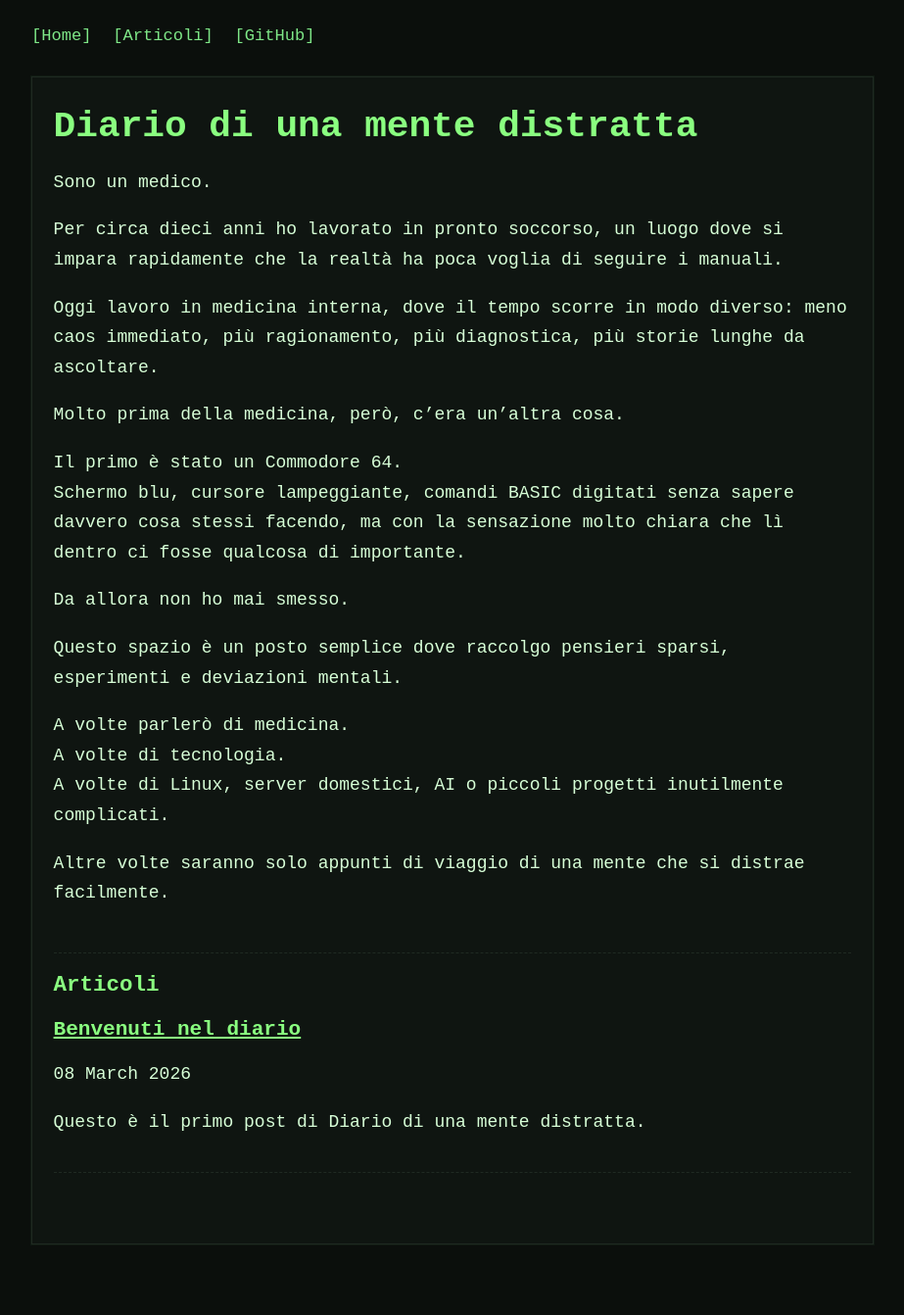
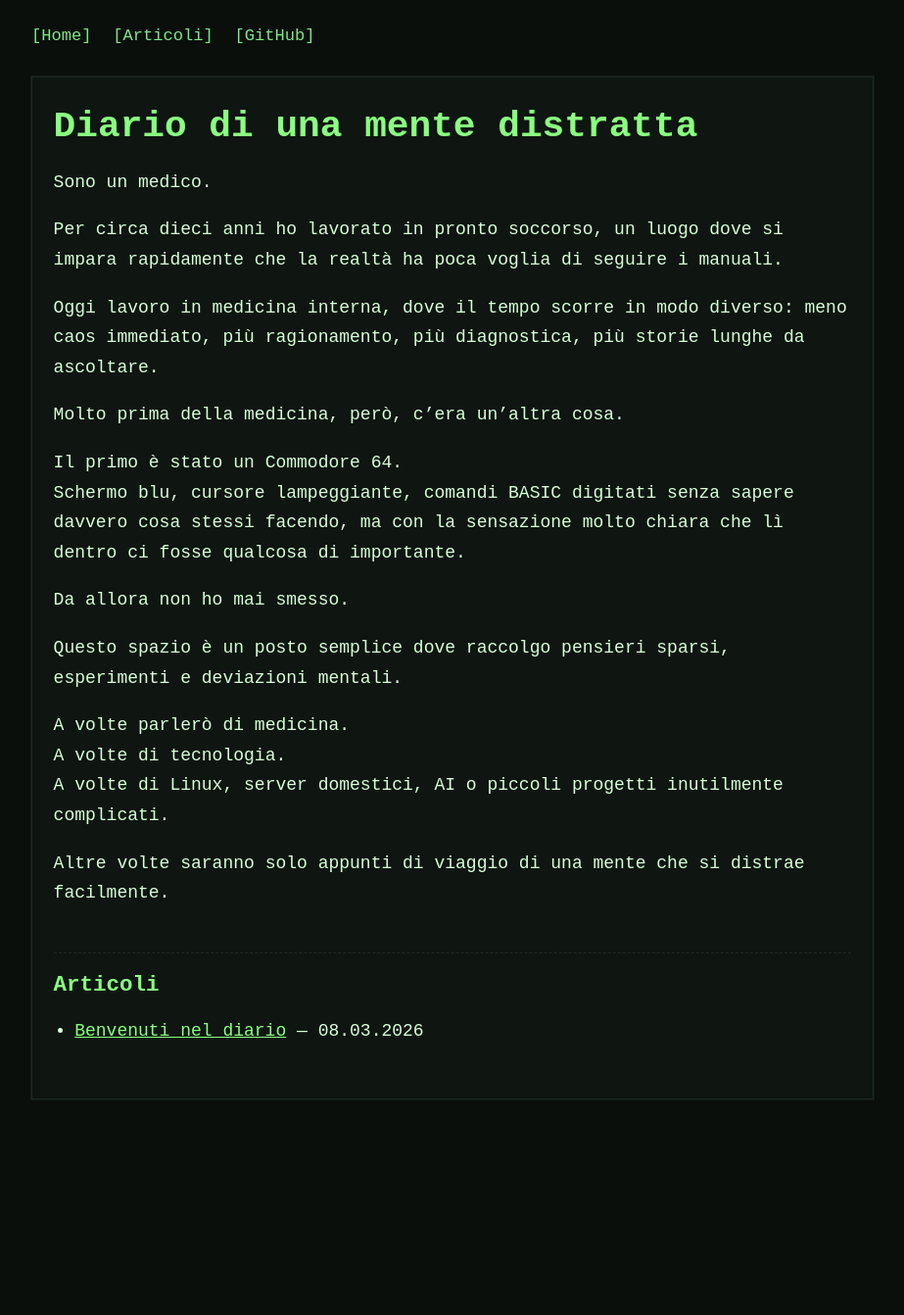
Before and after one commit to testunz/testunz.github.io, a Jekyll site: the page built from index.md, in a window 1280 px wide. Shown: the whole page at 98% size, without its empty margins (178-1101 px from the left). Built offline with Jekyll 4.4.1, drawn with Linux system fonts in a browser that asks for light colours; after the commit the page ends 1194 px from its top, so only the background shows below that.

Commit message:
Update index.md

```diff
--- a/index.md
+++ b/index.md
@@ -28,14 +28,6 @@ Altre volte saranno solo appunti di viaggio di una mente che si distrae facilmen
 
 ## Articoli
 
-{% for post in site.posts limit:5 %}
-
-### [{{ post.title }}]({{ post.url }})
-
-{{ post.date | date: "%d %B %Y" }}
-
-{{ post.excerpt }}
-
----
-
+{% for post in site.posts limit:10 %}
+- [{{ post.title }}]({{ post.url }}) — {{ post.date | date: "%d.%m.%Y" }}
 {% endfor %}
```
